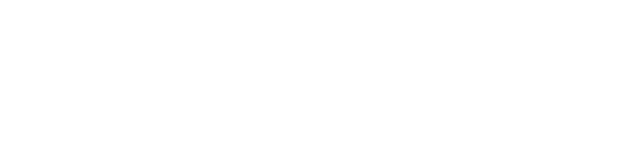
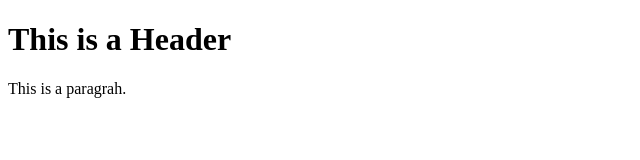
Before and after one commit to Branchnode/learning-git, a plain HTML site: page index.html in a window 1280 px wide. Shown: the whole page, without its empty margins (0-640 px from the left). Drawn offline with Linux system fonts and the light colour scheme.

Commit message:
Update index.html

```diff
--- a/index.html
+++ b/index.html
@@ -3,5 +3,7 @@
 <title>Page Title</title>
 </head>
 <body>
+  <h1>This is a Header</h1>
+  <p>This is a paragrah.</p>
 </body>
 </html>
```
